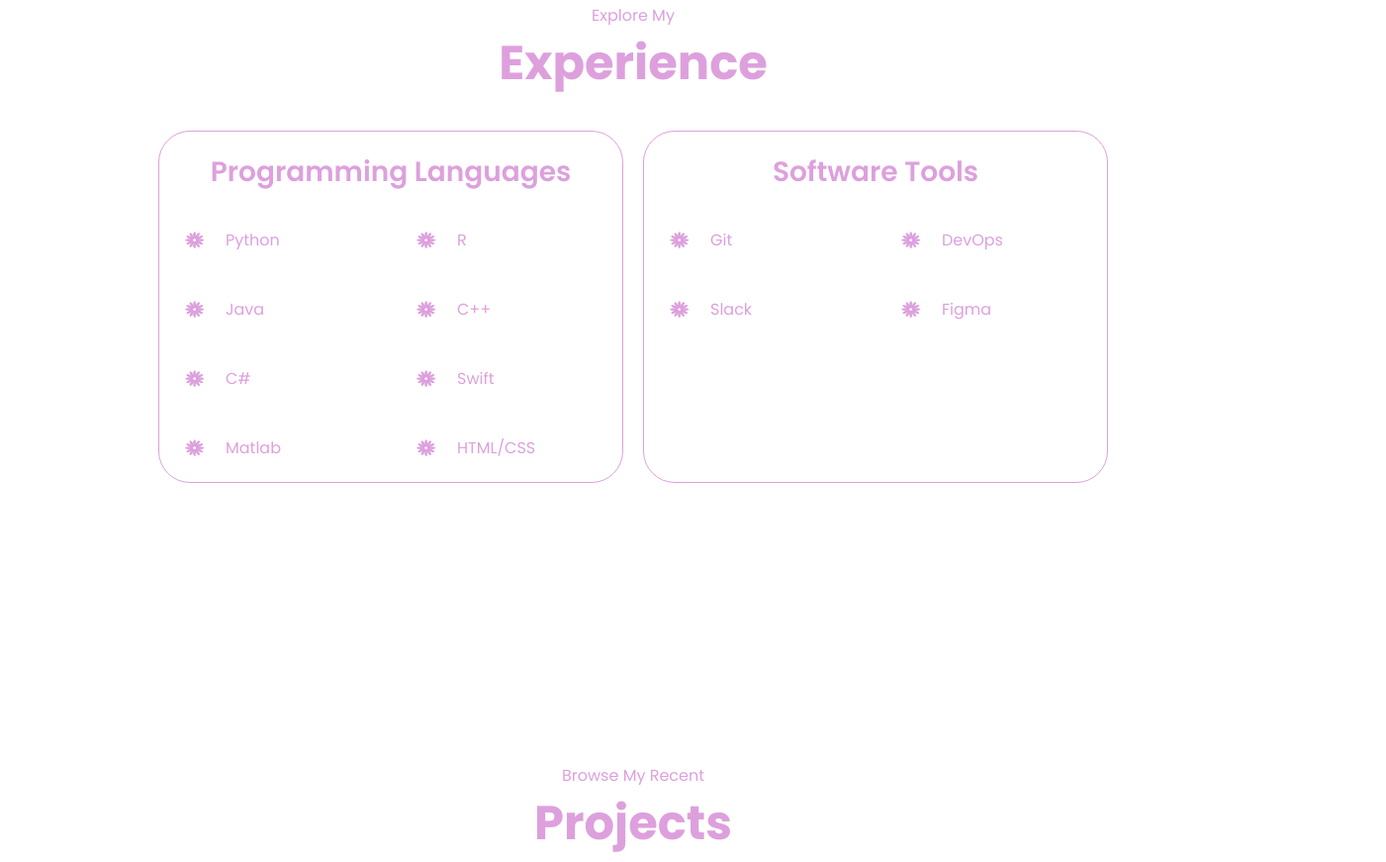
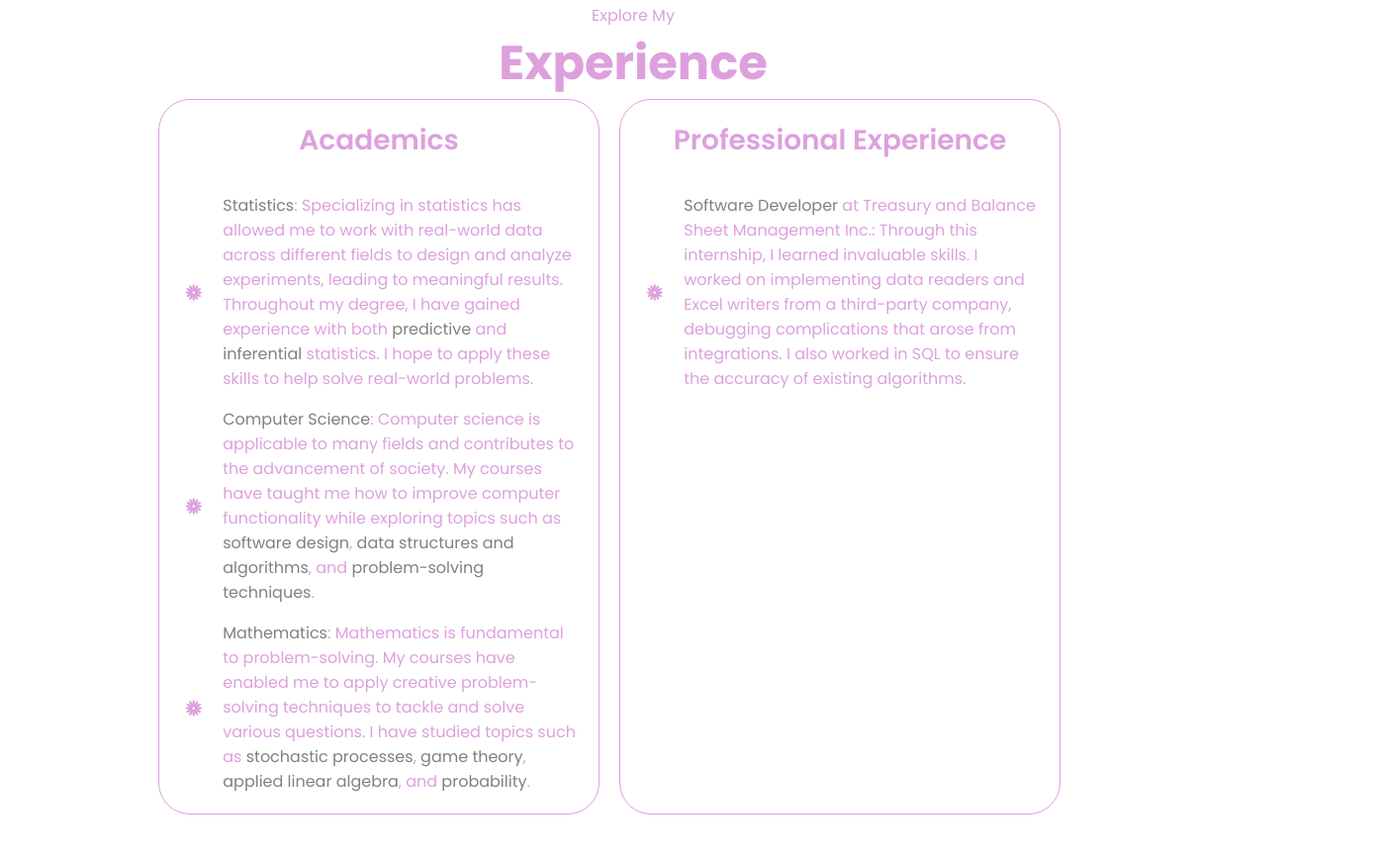
Before and after one commit to isobela/portfolio, a plain HTML site: page index.html in a window 1280 px wide. Shown: the part 1693-2564 px from the top of the page at 99% size, 1401 px wide, since content can reach past the window. Drawn offline with Linux system fonts and the light colour scheme.

Commit message:
updated highlights

```diff
--- a/index.html
+++ b/index.html
@@ -97,14 +97,14 @@
                         <img src = "./assests/plum.png" alt = "experience icon"
                         class = "img">
                         <h3>Experience</h3>
-                        <p>Internship <br>Software Developer</p>
+                        <p>Internship <br><span class="highlight">Software Developer</span> at TBSM Inc.</p>
 
                     </div>
                     <div class = "details-container">
                         <img src = "./assests/education.png" alt = "education icon"
                         class = "img">
                         <h3>Education</h3>
-                        <p>4th year student <br> Specializing in Statistics, <br> concentration in Computer Science</p>
+                        <p>4th year student <br> Specializing in <span class="highlight">Statistics</span>, <br> concentration in <span class="highlight">Computer Science</span></p>
 
 
                     </div>
@@ -113,10 +113,13 @@
 
                 </div>
                 <div class = "text-container">
-                    <p>I am currently in my fourth year at the University of British Columbia in Vancouver, specializing in statistics with a concentration in computer science.
-                        I plan to graduate in the spring of 2025. My interests lie in data analytics, machine learning, and software development. Throughout my degree, I have focused on statistics,
-                        math, and computer science courses, which have significantly strengthened my understanding and skills in these areas.
-                        I have completed several projects, an internship, and numerous courses, all of which have deepened my passion for what I'm learning.
+                    <p>I am currently in my fourth year at the University of British Columbia in Vancouver, specializing in <span class="highlight">statistics</span> with a concentration in
+                      <span class="highlight">computer science</span>.
+                        I plan to graduate in June 2025. My interests lie in <span class="highlight">data analytics</span>,
+                        <span class="highlight">machine learning</span>, and <span class="highlight">software development</span>.
+                        Throughout my degree, I have focused on statistics,
+                        <span class="highlight">mathematics</span>, and computer science courses, which have significantly strengthened my understanding and skills in these areas.
+                        I have completed several projects, an internship as a software devoloper , and numerous courses, all of which have deepened my passion for what I'm learning.
                         I am always seeking new opportunities through projects or internships to gain more experience and expand my skill set.</p>
                 </div>
 
@@ -135,7 +138,7 @@
         <div class="experience-details-container">
           <div class="about-containers">
             <div class="details-container">
-              <h2 class="experience-sub-title">Programming Languages</h2>
+              <h2 class="experience-sub-title">Academics</h2>
               <div class="article-container">
                 <article>
                   <img
@@ -143,8 +146,11 @@
                     alt="Experience icon"
                     class="icon"
                   />
-                  <div class = "text-container">
-                    <h3>Python</h3>
+                  <div class = "text-container"><h3>
+                    <span class="highlight">Statistics</span>: Specializing in statistics has allowed me to work with real-world data across different fields to design and analyze experiments, leading to meaningful results. Throughout my degree, I have gained experience with both
+                    <span class="highlight">predictive</span> and <span class="highlight">inferential</span> statistics. I hope to apply these skills to help solve real-world problems.
+                </h3>
+
                   </div>
                 </article>
                 <article>
@@ -154,7 +160,12 @@
                     class="icon"
                   />
                   <div class = "text-container">
-                    <h3>R</h3>
+                    <h3>
+                      <span class="highlight">Computer Science</span>: Computer science is applicable to many fields and contributes to the advancement of society.
+                      My courses have taught me how to improve computer functionality while exploring topics such as <span class="highlight">software design</span>,
+                      <span class="highlight">data structures and algorithms</span>, and <span class="highlight">problem-solving techniques</span>.
+                  </h3>
+
                   </div>
                 </article>
                 <article>
@@ -164,63 +175,24 @@
                     class="icon"
                   />
                   <div>
-                    <h3>Java</h3>
+                    <h3>
+                      <span class="highlight">Mathematics</span>: Mathematics is fundamental to problem-solving.
+                      My courses have enabled me to apply creative problem-solving techniques to tackle and solve various questions.
+                      I have studied topics such as <span class="highlight">stochastic processes</span>, <span class="highlight">game theory</span>,
+                      <span class="highlight">applied linear algebra</span>, and <span class="highlight">probability</span>.
+                  </h3>
+
                   </div>
                 </article>
-                <article>
-                  <img
-                    src="./assests/flower.png"
-                    alt="Experience icon"
-                    class="icon"
-                  />
-                  <div>
-                    <h3>C++</h3>
-                  </div>
-                </article>
-                <article>
-                  <img
-                    src="./assests/flower.png"
-                    alt="Experience icon"
-                    class="icon"
-                  />
-                  <div>
-                    <h3>C#</h3>
-                  </div>
-                </article>
-                <article>
-                  <img
-                    src="./assests/flower.png"
-                    alt="Experience icon"
-                    class="icon"
-                  />
-                  <div>
-                    <h3>Swift</h3>
-                  </div>
-                </article>
-                <article>
-                    <img
-                      src="./assests/flower.png"
-                      alt="Experience icon"
-                      class="icon"
-                    />
-                    <div>
-                      <h3>Matlab</h3>
-                    </div>
-                  </article>
-                  <article>
-                    <img
-                      src="./assests/flower.png"
-                      alt="Experience icon"
-                      class="icon"
-                    />
-                    <div>
-                      <h3>HTML/CSS</h3>
-                    </div>
-                  </article>
+
+
+
+
+
               </div>
             </div>
             <div class="details-container">
-              <h2 class="experience-sub-title">Software Tools</h2>
+              <h2 class="experience-sub-title">Professional Experience</h2>
               <div class="article-container">
                 <article>
                   <img
@@ -229,43 +201,26 @@
                     class="icon"
                   />
                   <div>
-                    <h3>Git</h3>
+                    <h3>
+                      <span class="highlight">Software Developer</span> at Treasury and Balance Sheet Management Inc.: Through this internship, I learned invaluable skills.
+                      I worked on implementing data readers and Excel writers from a third-party company, debugging complications that arose from integrations. I also worked
+                      in SQL to ensure the accuracy of existing algorithms.
+                  </h3>
+
                   </div>
                 </article>
-                <article>
-                  <img
-                    src="./assests/flower.png"
-                    alt="Experience icon"
-                    class="icon"
-                  />
-                  <div>
-                    <h3>DevOps</h3>
-                  </div>
-                </article>
-                <article>
-                  <img
-                    src="./assests/flower.png"
-                    alt="Experience icon"
-                    class="icon"
-                  />
-                  <div>
-                    <h3>Slack</h3>
-                  </div>
-                </article>
-                <article>
-                  <img
-                    src="./assests/flower.png"
-                    alt="Experience icon"
-                    class="icon"
-                  />
-                  <div>
-                    <h3>Figma</h3>
-                  </div>
-                </article>
+
+
+
               </div>
             </div>
           </div>
         </div>
+
+
+
+
+
 
       </section>
       <section id="projects">
--- a/mediaqueries.css
+++ b/mediaqueries.css
@@ -9,6 +9,10 @@
     #contact,
     #projects {
       height: fit-content;
+    }
+    .about-containers {
+      margin-top: 0;
+      width:95%;
     }
   }
 
@@ -51,7 +55,9 @@
     }
     .about-containers {
       margin-top: 0;
+      width:95%;
     }
+
   }
 
   @media screen and (max-width: 600px) {
@@ -113,5 +119,16 @@
     }
     .text-container {
       text-align: justify;
+      width:95%;
     }
+
+
+
+
+
+
+
+
+
+
   }
--- a/style.css
+++ b/style.css
@@ -273,7 +273,8 @@ section {
   }
 
   /* about */
-#about {
+ /* about */
+ #about {
     position: relative;
 }
 
@@ -309,7 +310,8 @@ section {
     background: white;
     border-radius: 2rem;
     border: plum 0.1rem solid;
-    text-align: center;
+    text-align: left;
+
 }
 
 .section-container {
@@ -367,7 +369,7 @@ section {
 article {
     display: flex;
     align-items: center; /* Aligns icon and text vertically */
-    width: 12rem; /* Increased width to accommodate text */
+    width: 400px; /* Increased width to accommodate text */
     gap: 1rem;
 }
 
@@ -395,6 +397,26 @@ article p {
     font-size: 0.875rem; /* Optional: Adjust text size as needed */
     color: plum; /* Optional: Adjust text color if needed */
 }
+
+.details-container {
+    padding: 20px;
+    margin-bottom: 30px;
+    width: 1000px; /* Adjust width as needed */
+}
+
+.text-container {
+    display: flex;
+    flex-direction: column;
+    width: 800px;
+}
+
+.article-container {
+    display: flex;
+    flex-direction: column; /* Stack articles vertically */
+    align-items: flex-start; /* Align items to the start */
+    gap: 1rem; /* Space between articles */
+}
+
 
 /* PROJECTS SECTION */
 
@@ -466,3 +488,7 @@ article p {
   .email-icon {
     height: 2.5rem;
   }
+
+  .highlight {
+    color: gray; /* Change to your desired color */
+}
```
